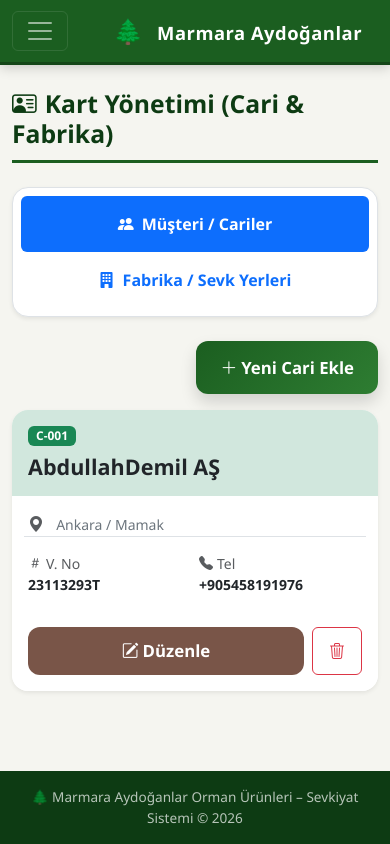
After one commit to micsizru/WoodERP, a Flask app: page /kartlar in a window 390 px wide. The commit adds this page. Run offline with Flask 3, Linux system fonts and the light colour scheme; data comes from the database, SQL or seed files in the repository; both versions use the stored data as it was after the commit.

Commit message:
feat: implement Customer (Cari) and Factory (Fabrika) management modules
Created new database models for Cari and Fabrika with SQLAlchemy.

Implemented an automated unique ID generator (e.g., C-001, F-001 formats).

Added full CRUD (Create, Read, Update, Delete) backend routes for entity management.

Designed a mobile-first, senior-friendly "Cards" UI using Bootstrap Tabs and Modals.

Ensured data isolation to maintain compatibility with existing receipt and reporting systems.

```diff
--- a/app.py
+++ b/app.py
@@ -57,6 +57,38 @@ class FisDetayi(db.Model):
 
     def __repr__(self):
         return f"<FisDetayi {self.id} – {self.agac_cinsi}>"
+
+
+class Cari(db.Model):
+    """Cari (Müşteri/Tedarikçi) kartları."""
+    __tablename__ = "cari"
+
+    firma_kodu = db.Column(db.String(20), primary_key=True)
+    firma_adi = db.Column(db.String(200), unique=True, nullable=False)
+    vergi_dairesi = db.Column(db.String(100))
+    vergi_numarasi = db.Column(db.String(50))
+    firma_adres = db.Column(db.Text)
+    e_posta = db.Column(db.String(100))
+    telefon_no = db.Column(db.String(20))
+
+    def __repr__(self):
+        return f"<Cari {self.firma_kodu} - {self.firma_adi}>"
+
+
+class Fabrika(db.Model):
+    """Fabrika (Sevk Yeri) kartları."""
+    __tablename__ = "fabrika"
+
+    firma_kodu = db.Column(db.String(20), primary_key=True)
+    firma_adi = db.Column(db.String(200), unique=True, nullable=False)
+    vergi_dairesi = db.Column(db.String(100))
+    vergi_numarasi = db.Column(db.String(50))
+    firma_adres = db.Column(db.Text)
+    e_posta = db.Column(db.String(100))
+    telefon_no = db.Column(db.String(20))
+
+    def __repr__(self):
+        return f"<Fabrika {self.firma_kodu} - {self.firma_adi}>"
 
 
 # ───────────────────────── Sabit Dropdown Verileri ─────────────────────────
@@ -148,6 +180,27 @@ def tarih_araligi_hesapla(filtre, baslangic_str=None, bitis_str=None):
 
     # Filtre yok veya geçersiz → tüm veriler
     return None, None
+
+
+def yeni_firma_kodu_uret(tur):
+    """Cari için C-001, Fabrika için F-001 formatında otomatik kod üretir."""
+    if tur == 'cari':
+        son_kayit = Cari.query.order_by(Cari.firma_kodu.desc()).first()
+        prefix = 'C-'
+    else:
+        son_kayit = Fabrika.query.order_by(Fabrika.firma_kodu.desc()).first()
+        prefix = 'F-'
+
+    if son_kayit and son_kayit.firma_kodu.startswith(prefix):
+        try:
+            num = int(son_kayit.firma_kodu.split('-')[1])
+            yeni_num = num + 1
+        except ValueError:
+            yeni_num = 1
+    else:
+        yeni_num = 1
+
+    return f"{prefix}{yeni_num:03d}"
 
 
 # ───────────────────────── Route'lar ─────────────────────────
@@ -247,6 +300,87 @@ def fis_sil(fis_id):
     db.session.commit()
     flash("Fiş başarıyla silindi.", "success")
     return redirect(url_for("fisleri_goruntule"))
+
+
+# ─── Kartlar (Cari & Fabrika) Route'ları ───
+
+@app.route("/kartlar")
+def kartlar():
+    """Cari ve Fabrika listeleme sayfası."""
+    cariler = Cari.query.order_by(Cari.firma_kodu).all()
+    fabrikalar = Fabrika.query.order_by(Fabrika.firma_kodu).all()
+    return render_template("kartlar.html", cariler=cariler, fabrikalar=fabrikalar)
+
+
+@app.route("/kart_ekle/<tur>", methods=["POST"])
+def kart_ekle(tur):
+    """Yeni Cari veya Fabrika ekler."""
+    Model = Cari if tur == 'cari' else Fabrika
+
+    firma_adi = request.form.get("firma_adi", "").strip()
+    if not firma_adi:
+        flash("Firma adı zorunludur.", "danger")
+        return redirect(url_for("kartlar"))
+
+    mevcut = Model.query.filter_by(firma_adi=firma_adi).first()
+    if mevcut:
+        flash(f"Bu firma adı zaten mevcut: {firma_adi}", "danger")
+        return redirect(url_for("kartlar"))
+
+    yeni_kod = yeni_firma_kodu_uret(tur)
+
+    yeni_kart = Model(
+        firma_kodu=yeni_kod,
+        firma_adi=firma_adi,
+        vergi_dairesi=request.form.get("vergi_dairesi", "").strip(),
+        vergi_numarasi=request.form.get("vergi_numarasi", "").strip(),
+        firma_adres=request.form.get("firma_adres", "").strip(),
+        e_posta=request.form.get("e_posta", "").strip(),
+        telefon_no=request.form.get("telefon_no", "").strip()
+    )
+    db.session.add(yeni_kart)
+    db.session.commit()
+    flash(f"{'Cari' if tur == 'cari' else 'Fabrika'} başarıyla eklendi. (Kod: {yeni_kod})", "success")
+    return redirect(url_for("kartlar"))
+
+
+@app.route("/kart_duzenle/<tur>/<firma_kodu>", methods=["POST"])
+def kart_duzenle(tur, firma_kodu):
+    """Mevcut Cari veya Fabrikayı günceller."""
+    Model = Cari if tur == 'cari' else Fabrika
+    kart = Model.query.get_or_404(firma_kodu)
+
+    yeni_ad = request.form.get("firma_adi", "").strip()
+    if not yeni_ad:
+        flash("Firma adı zorunludur.", "danger")
+        return redirect(url_for("kartlar"))
+
+    mevcut = Model.query.filter(Model.firma_adi == yeni_ad, Model.firma_kodu != firma_kodu).first()
+    if mevcut:
+        flash(f"Bu firma adı başka bir kayıtta kullanılıyor: {yeni_ad}", "danger")
+        return redirect(url_for("kartlar"))
+
+    kart.firma_adi = yeni_ad
+    kart.vergi_dairesi = request.form.get("vergi_dairesi", "").strip()
+    kart.vergi_numarasi = request.form.get("vergi_numarasi", "").strip()
+    kart.firma_adres = request.form.get("firma_adres", "").strip()
+    kart.e_posta = request.form.get("e_posta", "").strip()
+    kart.telefon_no = request.form.get("telefon_no", "").strip()
+
+    db.session.commit()
+    flash(f"{'Cari' if tur == 'cari' else 'Fabrika'} başarıyla güncellendi.", "success")
+    return redirect(url_for("kartlar"))
+
+
+@app.route("/kart_sil/<tur>/<firma_kodu>", methods=["POST"])
+def kart_sil(tur, firma_kodu):
+    """Mevcut Cari veya Fabrikayı siler."""
+    Model = Cari if tur == 'cari' else Fabrika
+    kart = Model.query.get_or_404(firma_kodu)
+    db.session.delete(kart)
+    db.session.commit()
+    flash(f"{'Cari' if tur == 'cari' else 'Fabrika'} başarıyla silindi.", "success")
+    return redirect(url_for("kartlar"))
 
 
 @app.route("/raporlar")
--- a/templates/base.html
+++ b/templates/base.html
@@ -38,6 +38,11 @@
                     <li class="nav-item">
                         <a class="nav-link" data-ep="fisleri_goruntule" href="{{ url_for('fisleri_goruntule') }}">
                             <i class="bi bi-list-ul me-1"></i> Fişler
+                        </a>
+                    </li>
+                    <li class="nav-item">
+                        <a class="nav-link" data-ep="kartlar" href="{{ url_for('kartlar') }}">
+                            <i class="bi bi-person-badge-fill me-1"></i> Kartlar
                         </a>
                     </li>
                     <li class="nav-item">
--- /dev/null
+++ b/templates/kartlar.html
@@ -0,0 +1,376 @@
+{% extends "base.html" %}
+
+{% block content %}
+<!-- ─── Page Header ─── -->
+<div class="page-header d-flex justify-content-between align-items-center flex-wrap gap-2">
+    <h2><i class="bi bi-person-vcard me-2"></i>Kart Yönetimi (Cari & Fabrika)</h2>
+</div>
+
+<!-- ─── Tabs Navigation ─── -->
+<ul class="nav nav-pills nav-fill mb-4 bg-white p-2 rounded-4 shadow-sm border" id="kartTabs" role="tablist">
+    <li class="nav-item" role="presentation">
+        <button class="nav-link active fw-bold py-3" id="cari-tab" data-bs-toggle="tab" data-bs-target="#cari-pane" type="button" role="tab">
+            <i class="bi bi-people-fill me-2"></i>Müşteri / Cariler
+        </button>
+    </li>
+    <li class="nav-item" role="presentation">
+        <button class="nav-link fw-bold py-3" id="fabrika-tab" data-bs-toggle="tab" data-bs-target="#fabrika-pane" type="button" role="tab">
+            <i class="bi bi-building-fill me-2"></i>Fabrika / Sevk Yerleri
+        </button>
+    </li>
+</ul>
+
+<!-- ─── Tab Content ─── -->
+<div class="tab-content" id="kartTabsContent">
+
+    <!-- ── Cari Sekmesi ── -->
+    <div class="tab-pane fade show active" id="cari-pane" role="tabpanel" aria-labelledby="cari-tab">
+        <div class="d-flex justify-content-end mb-3">
+            <button class="btn btn-ma-primary btn-lg px-4 shadow" data-bs-toggle="modal" data-bs-target="#ekleCariModal">
+                <i class="bi bi-plus-lg me-1"></i> Yeni Cari Ekle
+            </button>
+        </div>
+
+        <div class="row g-3">
+            {% for c in cariler %}
+            <div class="col-12 col-md-6 col-lg-4">
+                <div class="card h-100 border-0 shadow-sm rounded-4 overflow-hidden position-relative">
+                    <div class="card-header bg-success-subtle border-0 py-3">
+                        <div class="d-flex justify-content-between align-items-center">
+                            <span class="badge bg-success text-white px-2 py-1">{{ c.firma_kodu }}</span>
+                        </div>
+                        <h4 class="fw-bold mt-2 mb-0 text-dark">{{ c.firma_adi }}</h4>
+                    </div>
+                    <div class="card-body">
+                        <div class="mb-2">
+                            <i class="bi bi-geo-alt-fill text-muted me-2"></i>
+                            <span class="text-secondary small">{{ c.firma_adres or 'Adres girilmemiş' }}</span>
+                        </div>
+                        <div class="row g-2 small border-top pt-2">
+                            <div class="col-6">
+                                <div class="text-muted"><i class="bi bi-hash me-1"></i>V. No</div>
+                                <div class="fw-bold text-dark">{{ c.vergi_numarasi or '-' }}</div>
+                            </div>
+                            <div class="col-6">
+                                <div class="text-muted"><i class="bi bi-telephone-fill me-1"></i>Tel</div>
+                                <div class="fw-bold text-dark">{{ c.telefon_no or '-' }}</div>
+                            </div>
+                        </div>
+                    </div>
+                    <div class="card-footer bg-white border-0 p-3 d-flex gap-2">
+                        <button class="btn btn-ma-accent flex-grow-1 py-1"
+                                data-bs-toggle="modal"
+                                data-bs-target="#duzenleModal"
+                                data-tur="cari"
+                                data-kod="{{ c.firma_kodu }}"
+                                data-ad="{{ c.firma_adi }}"
+                                data-vd="{{ c.vergi_dairesi }}"
+                                data-vn="{{ c.vergi_numarasi }}"
+                                data-adr="{{ c.firma_adres }}"
+                                data-ep="{{ c.e_posta }}"
+                                data-tel="{{ c.telefon_no }}">
+                            <i class="bi bi-pencil-square me-1"></i> Düzenle
+                        </button>
+                        <button class="btn btn-outline-danger py-1 px-3"
+                                data-bs-toggle="modal"
+                                data-bs-target="#silModal"
+                                data-tur="cari"
+                                data-kod="{{ c.firma_kodu }}"
+                                data-ad="{{ c.firma_adi }}">
+                            <i class="bi bi-trash3"></i>
+                        </button>
+                    </div>
+                </div>
+            </div>
+            {% else %}
+            <div class="col-12 text-center py-5">
+                <div class="display-1 text-muted opacity-25 mb-3">📂</div>
+                <h4 class="text-muted">Henüz kayıtlı cari bulunmuyor.</h4>
+            </div>
+            {% endfor %}
+        </div>
+    </div>
+
+    <!-- ── Fabrika Sekmesi ── -->
+    <div class="tab-pane fade" id="fabrika-pane" role="tabpanel" aria-labelledby="fabrika-tab">
+        <div class="d-flex justify-content-end mb-3">
+            <button class="btn btn-ma-primary btn-lg px-4 shadow" data-bs-toggle="modal" data-bs-target="#ekleFabrikaModal">
+                <i class="bi bi-plus-lg me-1"></i> Yeni Fabrika Ekle
+            </button>
+        </div>
+
+        <div class="row g-3">
+            {% for f in fabrikalar %}
+            <div class="col-12 col-md-6 col-lg-4">
+                <div class="card h-100 border-0 shadow-sm rounded-4 overflow-hidden position-relative">
+                    <div class="card-header bg-info-subtle border-0 py-3">
+                        <div class="d-flex justify-content-between align-items-center">
+                            <span class="badge bg-info text-dark px-2 py-1 text-uppercase">{{ f.firma_kodu }}</span>
+                        </div>
+                        <h4 class="fw-bold mt-2 mb-0 text-dark">{{ f.firma_adi }}</h4>
+                    </div>
+                    <div class="card-body">
+                        <div class="mb-2">
+                            <i class="bi bi-geo-alt-fill text-muted me-2"></i>
+                            <span class="text-secondary small">{{ f.firma_adres or 'Adres girilmemiş' }}</span>
+                        </div>
+                        <div class="row g-2 small border-top pt-2">
+                            <div class="col-6">
+                                <div class="text-muted"><i class="bi bi-hash me-1"></i>V. No</div>
+                                <div class="fw-bold text-dark">{{ f.vergi_numarasi or '-' }}</div>
+                            </div>
+                            <div class="col-6">
+                                <div class="text-muted"><i class="bi bi-telephone-fill me-1"></i>Tel</div>
+                                <div class="fw-bold text-dark">{{ f.telefon_no or '-' }}</div>
+                            </div>
+                        </div>
+                    </div>
+                    <div class="card-footer bg-white border-0 p-3 d-flex gap-2">
+                        <button class="btn btn-ma-accent flex-grow-1 py-1"
+                                data-bs-toggle="modal"
+                                data-bs-target="#duzenleModal"
+                                data-tur="fabrika"
+                                data-kod="{{ f.firma_kodu }}"
+                                data-ad="{{ f.firma_adi }}"
+                                data-vd="{{ f.vergi_dairesi }}"
+                                data-vn="{{ f.vergi_numarasi }}"
+                                data-adr="{{ f.firma_adres }}"
+                                data-ep="{{ f.e_posta }}"
+                                data-tel="{{ f.telefon_no }}">
+                            <i class="bi bi-pencil-square me-1"></i> Düzenle
+                        </button>
+                        <button class="btn btn-outline-danger py-1 px-3"
+                                data-bs-toggle="modal"
+                                data-bs-target="#silModal"
+                                data-tur="fabrika"
+                                data-kod="{{ f.firma_kodu }}"
+                                data-ad="{{ f.firma_adi }}">
+                            <i class="bi bi-trash3"></i>
+                        </button>
+                    </div>
+                </div>
+            </div>
+            {% else %}
+            <div class="col-12 text-center py-5">
+                <div class="display-1 text-muted opacity-25 mb-3">🏢</div>
+                <h4 class="text-muted">Henüz kayıtlı fabrika bulunmuyor.</h4>
+            </div>
+            {% endfor %}
+        </div>
+    </div>
+</div>
+
+<!-- ─── MODALLAR ─── -->
+
+<!-- Yeni Cari Ekle Modal -->
+<div class="modal fade" id="ekleCariModal" tabindex="-1" aria-hidden="true">
+    <div class="modal-dialog modal-dialog-centered">
+        <div class="modal-content rounded-4 border-0">
+            <form action="{{ url_for('kart_ekle', tur='cari') }}" method="POST">
+                <div class="modal-header bg-ma-primary text-white border-0">
+                    <h5 class="modal-title fw-bold">Yeni Cari Kartı Oluştur</h5>
+                    <button type="button" class="btn-close btn-close-white" data-bs-dismiss="modal"></button>
+                </div>
+                <div class="modal-body p-4">
+                    <div class="mb-3">
+                        <label class="form-label fw-bold small">Firma Adı *</label>
+                        <input type="text" name="firma_adi" class="form-control" required placeholder="Firma tam adı">
+                    </div>
+                    <div class="row g-2 mb-3">
+                        <div class="col-6">
+                            <label class="form-label fw-bold small">Vergi Dairesi</label>
+                            <input type="text" name="vergi_dairesi" class="form-control">
+                        </div>
+                        <div class="col-6">
+                            <label class="form-label fw-bold small">Vergi Numarası</label>
+                            <input type="text" name="vergi_numarasi" class="form-control">
+                        </div>
+                    </div>
+                    <div class="mb-3">
+                        <label class="form-label fw-bold small">Adres</label>
+                        <textarea name="firma_adres" class="form-control" rows="2"></textarea>
+                    </div>
+                    <div class="row g-2">
+                        <div class="col-6">
+                            <label class="form-label fw-bold small">E-Posta</label>
+                            <input type="email" name="e_posta" class="form-control">
+                        </div>
+                        <div class="col-6">
+                            <label class="form-label fw-bold small">Telefon</label>
+                            <input type="text" name="telefon_no" class="form-control">
+                        </div>
+                    </div>
+                </div>
+                <div class="modal-footer border-0 p-4 pt-0">
+                    <button type="button" class="btn btn-light px-4" data-bs-dismiss="modal">İptal</button>
+                    <button type="submit" class="btn btn-ma-primary px-4">Kaydet</button>
+                </div>
+            </form>
+        </div>
+    </div>
+</div>
+
+<!-- Yeni Fabrika Ekle Modal -->
+<div class="modal fade" id="ekleFabrikaModal" tabindex="-1" aria-hidden="true">
+    <div class="modal-dialog modal-dialog-centered">
+        <div class="modal-content rounded-4 border-0">
+            <form action="{{ url_for('kart_ekle', tur='fabrika') }}" method="POST">
+                <div class="modal-header bg-ma-primary text-white border-0">
+                    <h5 class="modal-title fw-bold">Yeni Fabrika Kartı Oluştur</h5>
+                    <button type="button" class="btn-close btn-close-white" data-bs-dismiss="modal"></button>
+                </div>
+                <div class="modal-body p-4">
+                    <div class="mb-3">
+                        <label class="form-label fw-bold small">Fabrika Adı *</label>
+                        <input type="text" name="firma_adi" class="form-control" required placeholder="Fabrika/Sevk Yeri adı">
+                    </div>
+                    <div class="row g-2 mb-3">
+                        <div class="col-6">
+                            <label class="form-label fw-bold small">Vergi Dairesi</label>
+                            <input type="text" name="vergi_dairesi" class="form-control">
+                        </div>
+                        <div class="col-6">
+                            <label class="form-label fw-bold small">Vergi Numarası</label>
+                            <input type="text" name="vergi_numarasi" class="form-control">
+                        </div>
+                    </div>
+                    <div class="mb-3">
+                        <label class="form-label fw-bold small">Adres</label>
+                        <textarea name="firma_adres" class="form-control" rows="2"></textarea>
+                    </div>
+                    <div class="row g-2">
+                        <div class="col-6">
+                            <label class="form-label fw-bold small">E-Posta</label>
+                            <input type="email" name="e_posta" class="form-control">
+                        </div>
+                        <div class="col-6">
+                            <label class="form-label fw-bold small">Telefon</label>
+                            <input type="text" name="telefon_no" class="form-control">
+                        </div>
+                    </div>
+                </div>
+                <div class="modal-footer border-0 p-4 pt-0">
+                    <button type="button" class="btn btn-light px-4" data-bs-dismiss="modal">İptal</button>
+                    <button type="submit" class="btn btn-ma-primary px-4">Kaydet</button>
+                </div>
+            </form>
+        </div>
+    </div>
+</div>
+
+<!-- Genel Düzenle Modal -->
+<div class="modal fade" id="duzenleModal" tabindex="-1" aria-hidden="true">
+    <div class="modal-dialog modal-dialog-centered">
+        <div class="modal-content rounded-4 border-0 shadow-lg">
+            <form id="duzenleForm" method="POST">
+                <div class="modal-header bg-ma-accent text-white border-0">
+                    <h5 class="modal-title fw-bold"><i class="bi bi-pencil-square me-2"></i>Kartı Düzenle</h5>
+                    <button type="button" class="btn-close btn-close-white" data-bs-dismiss="modal"></button>
+                </div>
+                <div class="modal-body p-4">
+                    <div class="alert alert-info py-2 d-flex align-items-center mb-3 border-0">
+                        <i class="bi bi-info-circle-fill me-2 fs-5"></i>
+                        <span class="small fw-bold">Firma Kodu: <span id="duzenleKodLabel"></span></span>
+                    </div>
+                    <div class="mb-3">
+                        <label class="form-label fw-bold small">Firma/Fabrika Adı *</label>
+                        <input type="text" name="firma_adi" id="duzenleFirmaAdi" class="form-control" required>
+                    </div>
+                    <div class="row g-2 mb-3">
+                        <div class="col-6">
+                            <label class="form-label fw-bold small">Vergi Dairesi</label>
+                            <input type="text" name="vergi_dairesi" id="duzenleVergiDairesi" class="form-control">
+                        </div>
+                        <div class="col-6">
+                            <label class="form-label fw-bold small">Vergi Numarası</label>
+                            <input type="text" name="vergi_numarasi" id="duzenleVergiNo" class="form-control">
+                        </div>
+                    </div>
+                    <div class="mb-3">
+                        <label class="form-label fw-bold small">Adres</label>
+                        <textarea name="firma_adres" id="duzenleAdres" class="form-control" rows="2"></textarea>
+                    </div>
+                    <div class="row g-2">
+                        <div class="col-6">
+                            <label class="form-label fw-bold small">E-Posta</label>
+                            <input type="email" name="e_posta" id="duzenleEposta" class="form-control">
+                        </div>
+                        <div class="col-6">
+                            <label class="form-label fw-bold small">Telefon</label>
+                            <input type="text" name="telefon_no" id="duzenleTelefon" class="form-control">
+                        </div>
+                    </div>
+                </div>
+                <div class="modal-footer border-0 p-4 pt-0">
+                    <button type="button" class="btn btn-light px-4" data-bs-dismiss="modal">Vazgeç</button>
+                    <button type="submit" class="btn btn-ma-accent px-4 shadow">Değişiklikleri Kaydet</button>
+                </div>
+            </form>
+        </div>
+    </div>
+</div>
+
+<!-- Genel Sil Onay Modal -->
+<div class="modal fade" id="silModal" tabindex="-1" aria-hidden="true">
+    <div class="modal-dialog modal-dialog-centered modal-sm">
+        <div class="modal-content border-0 shadow rounded-4 text-center">
+            <div class="modal-body p-4">
+                <div class="text-danger mb-3" style="font-size: 3rem;"><i class="bi bi-exclamation-octagon-fill"></i></div>
+                <h5 class="fw-bold">Emin misiniz?</h5>
+                <p class="text-muted small">Bu kartı sildiğinizde geri alamazsınız.</p>
+                <div class="bg-light p-2 rounded small fw-bold mb-3" id="silFirmaLabel"></div>
+                <form id="silForm" method="POST">
+                    <div class="d-grid gap-2">
+                        <button type="submit" class="btn btn-danger py-2 fw-bold">Evet, Kalıcı Olarak Sil</button>
+                        <button type="button" class="btn btn-ma-outline py-2 border-0" data-bs-dismiss="modal">İptal</button>
+                    </div>
+                </form>
+            </div>
+        </div>
+    </div>
+</div>
+
+{% endblock %}
+
+{% block scripts %}
+<script>
+    // Düzenle Modalı Veri Doldurma
+    const duzenleModal = document.getElementById('duzenleModal');
+    duzenleModal.addEventListener('show.bs.modal', function (event) {
+        const btn = event.relatedTarget;
+        const tur = btn.getAttribute('data-tur');
+        const kod = btn.getAttribute('data-kod');
+        const ad = btn.getAttribute('data-ad');
+        const vd = btn.getAttribute('data-vd');
+        const vn = btn.getAttribute('data-vn');
+        const adr = btn.getAttribute('data-adr');
+        const ep = btn.getAttribute('data-ep');
+        const tel = btn.getAttribute('data-tel');
+
+        const form = document.getElementById('duzenleForm');
+        form.action = `/kart_duzenle/${tur}/${kod}`;
+
+        document.getElementById('duzenleKodLabel').textContent = kod;
+        document.getElementById('duzenleFirmaAdi').value = ad;
+        document.getElementById('duzenleVergiDairesi').value = vd;
+        document.getElementById('duzenleVergiNo').value = vn;
+        document.getElementById('duzenleAdres').value = adr;
+        document.getElementById('duzenleEposta').value = ep;
+        document.getElementById('duzenleTelefon').value = tel;
+    });
+
+    // Sil Modalı Veri Doldurma
+    const silModal = document.getElementById('silModal');
+    silModal.addEventListener('show.bs.modal', function (event) {
+        const btn = event.relatedTarget;
+        const tur = btn.getAttribute('data-tur');
+        const kod = btn.getAttribute('data-kod');
+        const ad = btn.getAttribute('data-ad');
+
+        const form = document.getElementById('silForm');
+        form.action = `/kart_sil/${tur}/${kod}`;
+
+        document.getElementById('silFirmaLabel').textContent = `[${kod}] ${ad}`;
+    });
+</script>
+{% endblock %}
```
Also changed, not shown: veritabani.db.
